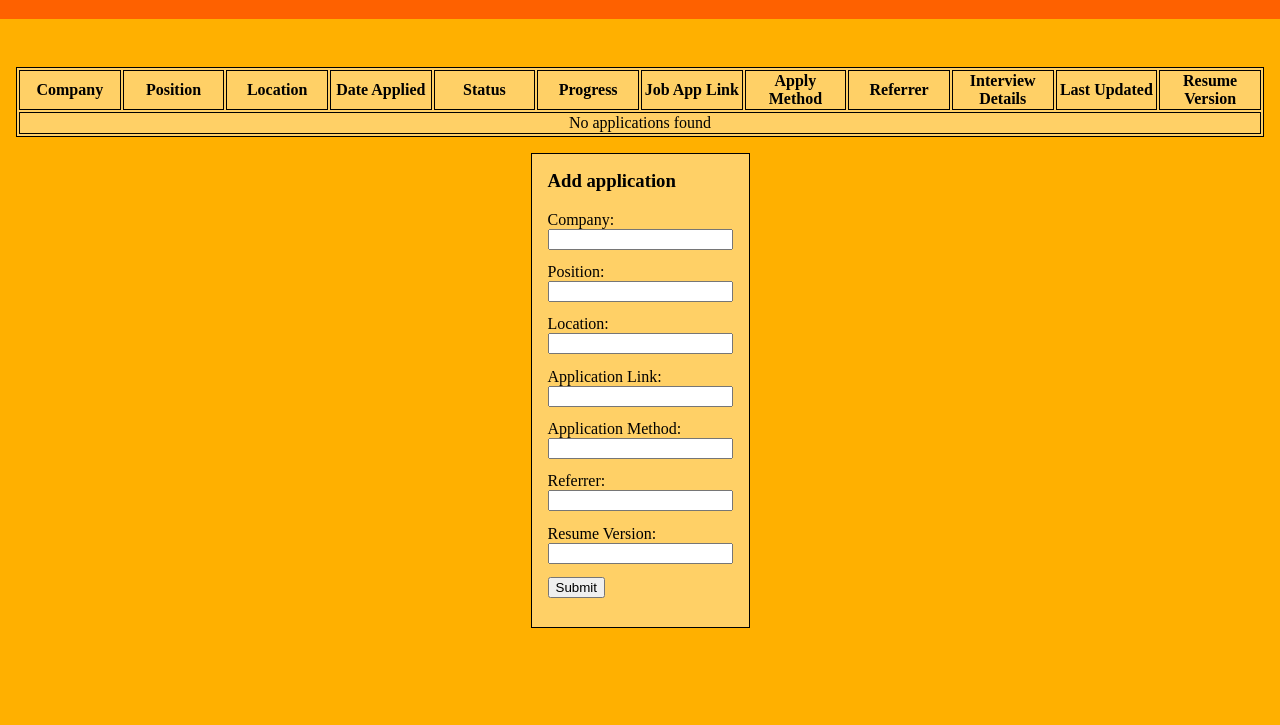
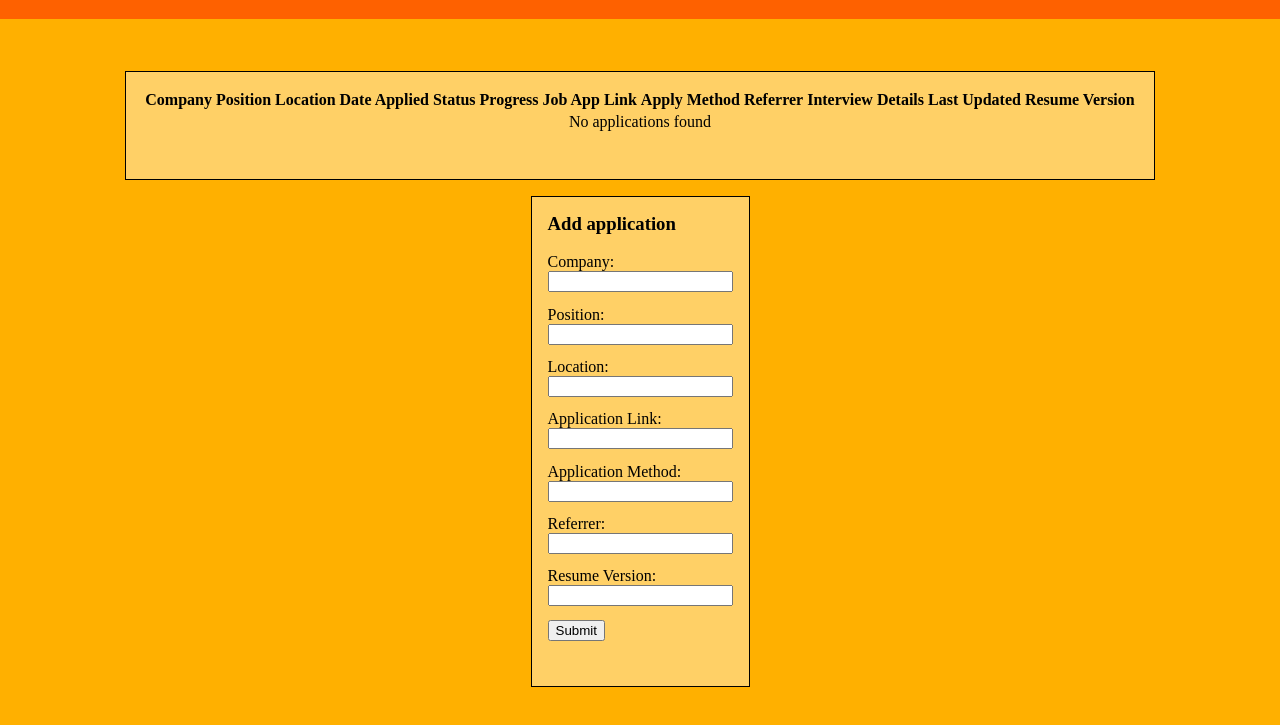
Before and after one commit to FNepomuceno/job-search-server, a plain HTML site: page static/html/index.html in a window 1280 px wide. Shown: the part 61-786 px from the top of the page. Drawn offline with Linux system fonts and the light colour scheme; no server answers.

Commit message:
Modified landing page layout
- Added a "last updated" text to indicate the last time the table was
  updated

```diff
--- a/static/css/index.css
+++ b/static/css/index.css
@@ -19,32 +19,29 @@ div#content {
     padding: 2em 1em;
 }
 
-div#container {
+div#content {
     display: flex;
-    flex-direction:column;
-    align-items:center;
+    flex-direction: column;
+    align-items: center;
     max-width: 100em;
 }
 
-table {
-    table-layout: fixed;
-    width: 100%;
-    margin: 1em;
+div#content > div {
+    display: flex;
+    flex-direction: column;
+    background-color: #FFD066;
+	border: 1px solid black;
+    padding: 1em;
+    margin: 0.5em;
+    align-items: center;
 }
 
-table, th, td {
-    background-color: #FFD066;
-	border: 1px solid black;
+div#content > div > h6 {
+    margin: 1em 0 0 0;
 }
 
 td {
 	text-align: center;
-}
-
-form {
-    background-color: #FFD066;
-	border: 1px solid black;
-    padding: 1em;
 }
 
 form h3 {
--- a/static/html/index.html
+++ b/static/html/index.html
@@ -10,7 +10,7 @@
     <h1>Job Hunt</h1>
 </div>
 <div id="content">
-<div id="container">
+    <div>
         <table id="jobs_table">
             <tr>
                 <th>Company</th>
@@ -30,30 +30,41 @@
                 <td colspan="12">No applications found</td>
             </tr>
         </table>
+        <br />
+        <h6 id="last_updated"></h6>
+    </div>
 
+    <div>
         <form action="/jobs/new", method="POST">
             <h3>Add application</h3>
             <label for="company">Company:</label><br />
-        <input type="text" id="company" name="company" value="" /><br />
+            <input type="text" id="company" name="company" value="" />
+            <br />
 
             <label for="position">Position:</label><br />
-        <input type="text" id="position" name="position" value="" /><br />
+            <input type="text" id="position" name="position" value="" />
+            <br />
 
             <label for="location">Location:</label><br />
-        <input type="text" id="location" name="location" value="" /><br />
+            <input type="text" id="location" name="location" value="" />
+            <br />
 
             <label for="app_link">Application Link:</label><br />
-        <input type="text" id="app_link" name="app_link" value="" /><br />
+            <input type="text" id="app_link" name="app_link" value="" />
+            <br />
 
             <label for="app_method">Application Method:</label><br />
-        <input type="text" id="app_method" name="app_method" value="" />
+            <input type="text" id="app_method" name="app_method"
+                value="" />
             <br />
 
             <label for="referrer">Referrer:</label><br />
-        <input type="text" id="referrer" name="referrer" value="" /><br />
+            <input type="text" id="referrer" name="referrer" value="" />
+            <br />
 
             <label for="version">Resume Version:</label><br />
-        <input type="text" id="version" name="version" value="" /><br />
+            <input type="text" id="version" name="version" value="" />
+            <br />
 
             <input type="submit" value="Submit" />
         </form>
--- a/static/js/index.js
+++ b/static/js/index.js
@@ -26,6 +26,19 @@ async function refresh_jobs() {
         new_cell.innerHTML = "No applications found";
         new_cell.colSpan = 12;
     }
+
+    // Update "last updated" text
+    let update_text = document.getElementById("last_updated");
+    let options = {
+        year: 'numeric',
+        month: 'long',
+        day: 'numeric',
+        hour: 'numeric',
+        minute: '2-digit'
+    };
+    let date_string = (new Date()).toLocaleDateString("en-US", options);
+    update_text.innerHTML = `Last updated: ${date_string}`;
+    console.log(update_text);
 }
 
 window.onload = async function() {
```
Lines whose indentation alone changed are shown as unchanged.
